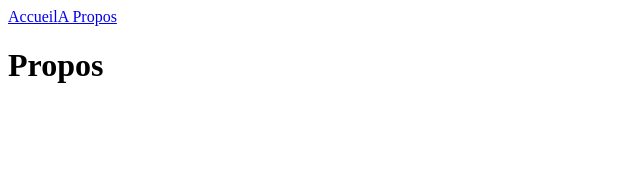
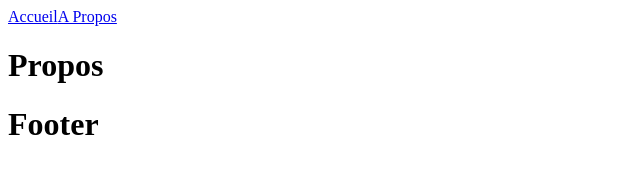
Before and after one commit to lukas-pixel/Kasa, a React (Create React App) app in the folder kasa/: page /propos in a window 1280 px wide. Shown: the top 196 px of the page, without its empty margins (0-640 px from the left). Built offline with nearby package versions, Linux system fonts and the light colour scheme.

Commit message:
Creation Footer

```diff
--- /dev/null
+++ b/kasa/src/components/Footer/index.jsx
@@ -0,0 +1,9 @@
+function Footer() {
+    return (
+        <div>
+            <h1>Footer</h1>
+        </div>
+    )
+}
+
+export default Footer
--- a/kasa/src/index.jsx
+++ b/kasa/src/index.jsx
@@ -1,10 +1,11 @@
 import React from "react";
 import ReactDOM from "react-dom/client";
 import { BrowserRouter as Router, Routes, Route } from 'react-router-dom'
-import Home from './pages/Home/index'
+import Home from "./pages/Home/index";
 import Propos from "./pages/Propos";
-import Header from "./components/Header"
-import Error from "./components/Error"
+import Header from "./components/Header";
+import Error from "./components/Error";
+import Footer from "./components/Footer/index"
 
 const root = ReactDOM.createRoot(document.getElementById('root'));
 root.render(
@@ -16,6 +17,7 @@
           <Route path="/propos" element={<Propos />} />
           <Route element={<Error />} />
         </Routes>
+      <Footer />
     </Router>
   </React.StrictMode>
 )
```
